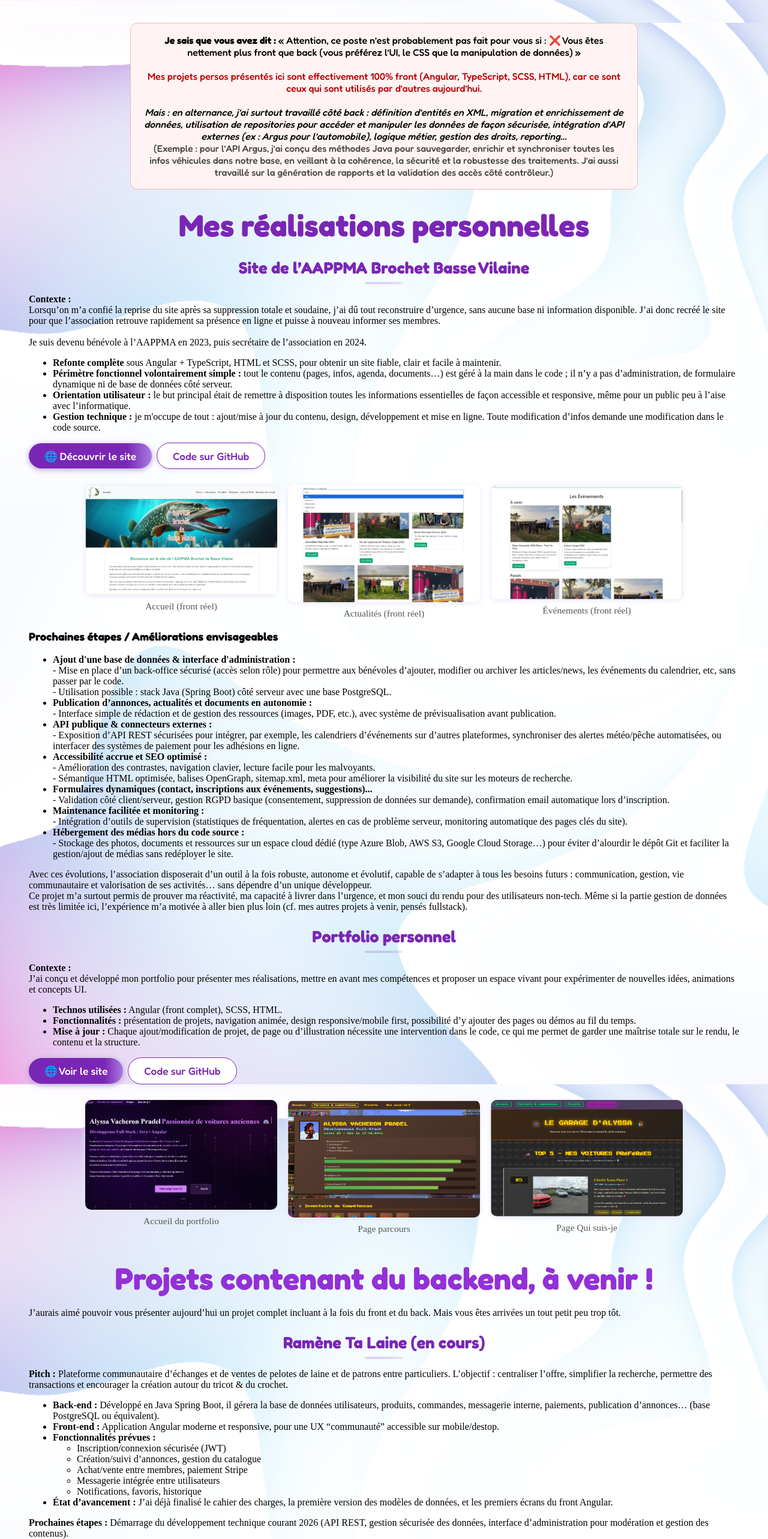
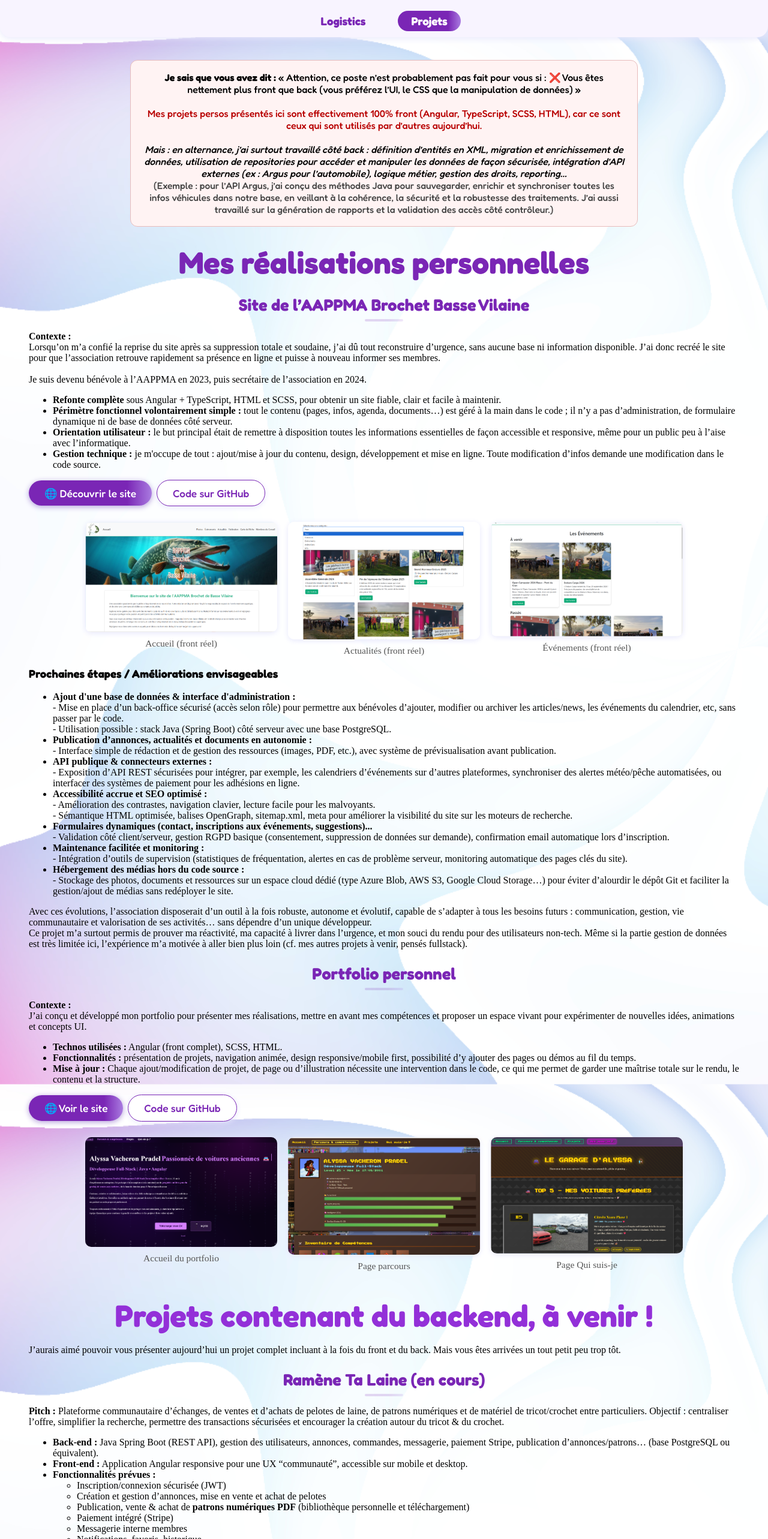
Before and after one commit to VAcheronPradelAlyssa/jarvi, an Angular app: page /projects in a window 1280 px wide. Shown: the top 2566 px of the page at 60% size. Built offline with nearby package versions, Linux system fonts and the light colour scheme.

Commit message:
ajout du composant Navbar avec styles et intégration dans les pages Logistics et Projects

```diff
--- a/src/app/components/logistics/logistics.html
+++ b/src/app/components/logistics/logistics.html
@@ -1,3 +1,4 @@
+<app-navbar></app-navbar>
 <section class="logistics-page">
 	<h1 class="main-title">Gérer mon Déplacement à Rennes le mercredi</h1>
 
--- a/src/app/components/logistics/logistics.ts
+++ b/src/app/components/logistics/logistics.ts
@@ -1,10 +1,11 @@
 import { Component, ViewChild, ElementRef, AfterViewInit } from '@angular/core';
 import { NgIf } from '@angular/common';
+import { Navbar } from '../navbar/navbar';
 
 @Component({
   selector: 'app-logistics',
   standalone: true,
-  imports: [NgIf],
+  imports: [NgIf, Navbar],
   templateUrl: './logistics.html',
   styleUrls: ['./logistics.scss'],
 })
--- /dev/null
+++ b/src/app/components/navbar/navbar.html
@@ -0,0 +1,4 @@
+<nav class="main-navbar">
+  <a routerLink="/logistics" routerLinkActive="active">Logistics</a>
+  <a routerLink="/projects" routerLinkActive="active">Projets</a>
+</nav>
--- /dev/null
+++ b/src/app/components/navbar/navbar.scss
@@ -0,0 +1,26 @@
+.main-navbar {
+  display: flex;
+  justify-content: center;
+  gap: 32px;
+  background: #f8f4ff;
+  padding: 18px 0 10px 0;
+  border-radius: 0 0 18px 18px;
+  box-shadow: 0 2px 12px #e8e8fc;
+  margin-bottom: 24px;
+}
+.main-navbar a {
+  font-family: "Fredoka", sans-serif;
+  font-weight: 600;
+  color: #7a26b5;
+  text-decoration: none;
+  font-size: 1.18em;
+  padding: 6px 22px;
+  border-radius: 18px;
+  transition: background 0.18s, color 0.18s;
+}
+.main-navbar a.active,
+.main-navbar a:hover,
+.main-navbar a:focus {
+  background: linear-gradient(90deg, #7a26b5 80%, #a97be0 100%);
+  color: #fff;
+}
--- a/src/app/components/projects/projects.html
+++ b/src/app/components/projects/projects.html
@@ -1,3 +1,4 @@
+<app-navbar></app-navbar>
 <section class="projects-page">
   <div class="project-warning" style="background:#fff3f3;border:1.5px solid #e8bcbc;padding:18px 22px;margin-bottom:28px;border-radius:12px;text-align:center;max-width:800px;margin-left:auto;margin-right:auto;">
     <strong>Je sais que vous avez dit&nbsp;:</strong> «&nbsp;Attention, ce poste n’est probablement pas fait pour vous si&nbsp;: ❌ Vous êtes nettement plus front que back (vous préférez l’UI, le CSS que la manipulation de données)&nbsp;»<br><br>
@@ -157,7 +158,6 @@
   </div>
 
 </section>
-
 <section class="projects-page">
   <h2 class="titlebis">Projets contenant du backend, à venir !</h2>
 
@@ -168,82 +168,94 @@
 
   <div class="project-card">
     <div class="project-content">
-      <h2 class="step-title">Ramène Ta Laine (en cours)
-      </h2>
+      <h2 class="step-title">Ramène Ta Laine (en cours)</h2>
       <p>
-        <strong>Pitch :</strong> Plateforme communautaire d’échanges et de ventes de pelotes de laine et de patrons entre particuliers. L’objectif : centraliser l’offre, simplifier la recherche, permettre des transactions et encourager la création autour du tricot & du crochet.
+        <strong>Pitch :</strong> Plateforme communautaire d’échanges, de ventes et d’achats de pelotes de laine, de patrons numériques et de matériel de tricot/crochet entre particuliers. Objectif : centraliser l’offre, simplifier la recherche, permettre des transactions sécurisées et encourager la création autour du tricot & du crochet.
       </p>
       <ul class="project-points">
         <li>
-          <strong>Back-end :</strong> Développé en Java Spring Boot, il gérera la base de données utilisateurs, produits, commandes, messagerie interne, paiements, publication d’annonces… (base PostgreSQL ou équivalent).
+          <strong>Back-end :</strong> Java Spring Boot (REST API), gestion des utilisateurs, annonces, commandes, messagerie, paiement Stripe, publication d’annonces/patrons… (base PostgreSQL ou équivalent).
         </li>
         <li>
-          <strong>Front-end :</strong> Application Angular moderne et responsive, pour une UX “communauté” accessible sur mobile/destop.
+          <strong>Front-end :</strong> Application Angular responsive pour une UX “communauté”, accessible sur mobile et desktop.
         </li>
         <li>
           <strong>Fonctionnalités prévues :</strong>
           <ul>
-            <li>Inscription/connexion sécurisée &#40;JWT&#41;</li>
-            <li>Création/suivi d’annonces, gestion du catalogue</li>
-            <li>Achat/vente entre membres, paiement Stripe</li>
-            <li>Messagerie intégrée entre utilisateurs</li>
+            <li>Inscription/connexion sécurisée (JWT)</li>
+            <li>Création et gestion d’annonces, mise en vente et achat de pelotes</li>
+            <li>Publication, vente & achat de <strong>patrons numériques PDF</strong> (bibliothèque personnelle et téléchargement)</li>
+            <li>Paiement intégré (Stripe)</li>
+            <li>Messagerie interne membres</li>
             <li>Notifications, favoris, historique</li>
+            <li>Recherche avancée (filtres laine, patrons, catégorie…)</li>
           </ul>
         </li>
         <li>
-          <strong>État d’avancement :</strong> J’ai déjà finalisé le cahier des charges, la première version des modèles de données, et les premiers écrans du front Angular.
+          <strong>État d’avancement :</strong> Cahier des charges complet, premières maquettes visuelles et modèles de données établis, début du développement Angular.
         </li>
       </ul>
       <div class="project-next-note">
-        <strong>Prochaines étapes :</strong> Démarrage du développement technique courant 2026 (API REST, gestion sécurisée des données, interface d’administration pour modération et gestion des contenus).<br>
-        <em>L’objectif principal de ce projet est d’offrir enfin une vraie plateforme indépendante pour la communauté, afin de ne plus dépendre de Facebook pour les échanges, annonces et partages autour du tricot et du crochet.</em>
+        <strong>Prochaines étapes :</strong> Développement technique courant 2026 : mise en place des endpoints, gestion sécurité, administration, puis front complet.<br>
+        <em>L’objectif est d’offrir, enfin, à la communauté une alternative saine, indépendante et pérenne aux groupes Facebook pour les échanges tricot/crochet/patrons.</em>
       </div>
       <div class="project-screenshots" style="display:flex;flex-wrap:wrap;gap:18px;justify-content:center;margin-top:18px;">
         <figure style="margin:0;max-width:320px;text-align:center;">
-          <img src="/assets/projects/laine/accueillaine.png" alt="Accueil Ramène Ta Laine" class="zoomable-img" style="width:100%;border-radius:10px;box-shadow:0 2px 10px #e8e8fc;cursor:zoom-in;" (click)="openScreenshot('/assets/projects/laine/accueillaine.png')" />
+          <img src="/assets/projects/laine/accueillaine.png" alt="Accueil Ramène Ta Laine" class="zoomable-img" style="width:100%;border-radius:10px;box-shadow:0 2px 10px #e8e8fc;cursor:zoom-in;" />
           <figcaption style="font-size:0.97em;color:#555;margin-top:6px;">Accueil (front réel)</figcaption>
         </figure>
         <figure style="margin:0;max-width:320px;text-align:center;">
-          <img src="/assets/projects/laine/annoncelaine.png" alt="Annonce Ramène Ta Laine" class="zoomable-img" style="width:100%;border-radius:10px;box-shadow:0 2px 10px #e8e8fc;cursor:zoom-in;" (click)="openScreenshot('/assets/projects/laine/annoncelaine.png')" />
+          <img src="/assets/projects/laine/annoncelaine.png" alt="Annonce Ramène Ta Laine" class="zoomable-img" style="width:100%;border-radius:10px;box-shadow:0 2px 10px #e8e8fc;cursor:zoom-in;" />
           <figcaption style="font-size:0.97em;color:#555;margin-top:6px;">Exemple d'annonce (front réel)</figcaption>
         </figure>
         <figure style="margin:0;max-width:320px;text-align:center;">
-          <img src="/assets/projects/laine/inscriptionlaine.png" alt="Inscription Ramène Ta Laine" class="zoomable-img" style="width:100%;border-radius:10px;box-shadow:0 2px 10px #e8e8fc;cursor:zoom-in;" (click)="openScreenshot('/assets/projects/laine/inscriptionlaine.png')" />
+          <img src="/assets/projects/laine/inscriptionlaine.png" alt="Inscription Ramène Ta Laine" class="zoomable-img" style="width:100%;border-radius:10px;box-shadow:0 2px 10px #e8e8fc;cursor:zoom-in;" />
           <figcaption style="font-size:0.97em;color:#555;margin-top:6px;">Inscription (front réel)</figcaption>
         </figure>
         <figure style="margin:0;max-width:320px;text-align:center;">
-          <img src="/assets/projects/laine/db.png" alt="Base de données Ramène Ta Laine" class="zoomable-img" style="width:100%;border-radius:10px;box-shadow:0 2px 10px #e8e8fc;cursor:zoom-in;" (click)="openScreenshot('/assets/projects/laine/db.png')" />
+          <img src="/assets/projects/laine/db.png" alt="Base de données Ramène Ta Laine" class="zoomable-img" style="width:100%;border-radius:10px;box-shadow:0 2px 10px #e8e8fc;cursor:zoom-in;" />
           <figcaption style="font-size:0.97em;color:#555;margin-top:6px;">Base de données</figcaption>
         </figure>
       </div>
-      <div *ngIf="zoomedScreenshot" class="screenshot-zoom-overlay" (click)="closeScreenshot()">
-        <img [src]="zoomedScreenshot" alt="Capture d'écran agrandie" class="screenshot-zoomed" />
-      </div>
-
     </div>
   </div>
 </section>
 
 <section id="independantfish-project" class="projects-page independantfish-section">
+  <div class="project-card">
+    <div class="project-content">
       <h2 class="step-title independantfish-title">
-    Independant'fish, Marketplace de pêche artisanale et occasion
-    <span class="independantfish-badge">projet à venir, objectif fin 2026</span>
+        Independant'fish (en réflexion)
+        <span class="independantfish-badge">projet personnel, objectif fin 2026</span>
       </h2>
-  <p class="independantfish-warning">
-    <strong>Ce projet n’est pas encore réalisé&nbsp;: c’est un objectif personnel que j’espère concrétiser avant la fin de l’année.</strong>
+      <p>
+        <strong>Pitch :</strong> Marketplace de pêche nouvelle génération : mise en avant des artisans créateurs (leurres, plombs, accessoires…) et vente de matériel d’occasion spécialisé pour passionnés de pêche. Le but : rassembler professionnels/artisans indépendants et communauté pêche autour d’une plateforme unique.
       </p>
-  <p>
-    L’idée&nbsp;: créer une plateforme web permettant&nbsp;:
-  </p>
+      <ul class="project-points">
+        <li>
+          <strong>Back-end :</strong> Java Spring Boot (API REST), gestion utilisateurs, boutiques, annonces, commandes, messagerie, paiements, système d’avis et forum. Base PostgreSQL/Supabase prévue.
+        </li>
+        <li>
+          <strong>Front-end :</strong> Angular (web app responsive, mobile-first), navigation rapide et mise en avant visuelle des artisans chaque semaine.
+        </li>
+        <li>
+          <strong>Fonctionnalités annoncées :</strong>
           <ul>
-    <li>Aux artisans de vendre leurs créations originales (leurres, matériel, accessoires),</li>
-    <li>Aux passionnés de pêche de trouver ou revendre du matériel d’occasion,</li>
-    <li>D’animer une véritable communauté via des boutiques personnalisées, des avis, et un futur forum d’échanges.</li>
+            <li>Mises en avant d'un artisan chaque semaine sur la home</li>
+            <li>Création de boutiques artisans, gestion produits/vitrine, avis clients</li>
+            <li>Vente de matériel de pêche d’occasion, filtrable par type, prix, état, localisation</li>
+            <li>Messagerie & commandes intégrées</li>
+            <li>Forum / Q&R communautaire (évolution future)</li>
+            <li>Système d’abonnement info/newsletter, contacts client/artisan</li>
           </ul>
-  <p>
-    L’interface mettrait en avant chaque semaine un artisan et proposerait un navigateur de produits, des fiches boutiques, des évaluations clients ainsi qu’un espace de contact et de FAQ.<br>
-    <span style="color:#7a26b5;font-weight:500">Les premières maquettes de ce projet ont été réalisées avec <strong>Visily</strong> pour visualiser le concept.</span>
-  </p>
+        </li>
+        <li>
+          <strong>Maquettage & outils :</strong> Premières maquettes réalisées sur <strong>Visily</strong> (apprentissage prototypage UI/UX)
+        </li>
+      </ul>
+      <div class="project-next-note">
+        <strong>Prochaines étapes :</strong> Affinage du cahier des charges, structuration de la base, puis développement technique progressif courant 2026.
+      </div>
       <div class="project-screenshots" style="display:flex;flex-wrap:wrap;gap:18px;justify-content:center;margin-top:18px;">
         <figure style="margin:0;max-width:320px;text-align:center;">
           <img src="/assets/projects/independantfish/visily-independant'fish-artisan-shop.png" alt="Boutique artisan Independant'fish" class="zoomable-img" style="width:100%;border-radius:10px;box-shadow:0 2px 10px #e8e8fc;cursor:zoom-in;" />
@@ -262,4 +274,6 @@
           <figcaption style="font-size:0.97em;color:#555;margin-top:6px;">Fiche produit</figcaption>
         </figure>
       </div>
+    </div>
+  </div>
 </section>
--- a/src/app/components/projects/projects.ts
+++ b/src/app/components/projects/projects.ts
@@ -1,10 +1,11 @@
 import { Component } from '@angular/core';
 import { CommonModule } from '@angular/common';
+import { Navbar } from '../navbar/navbar';
 
 @Component({
   selector: 'app-projects',
   standalone: true,
-  imports: [CommonModule],
+  imports: [CommonModule, Navbar],
   templateUrl: './projects.html',
   styleUrls: ['./projects.scss']
 })
```
Also changed, not shown: src/app/components/navbar/navbar.ts (added, +11 -0 lines). Lines whose indentation alone changed are shown as unchanged.
